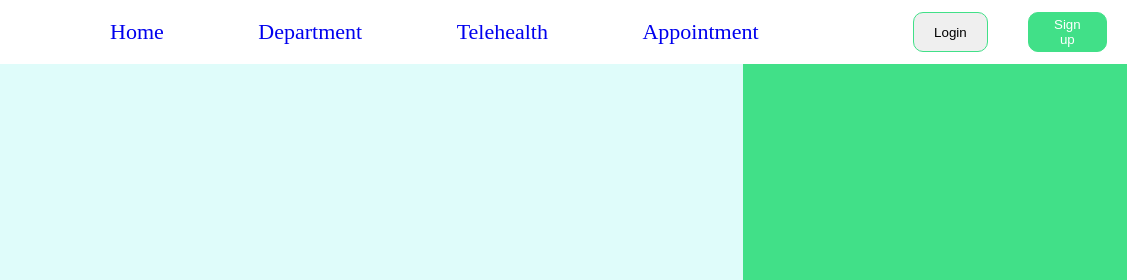
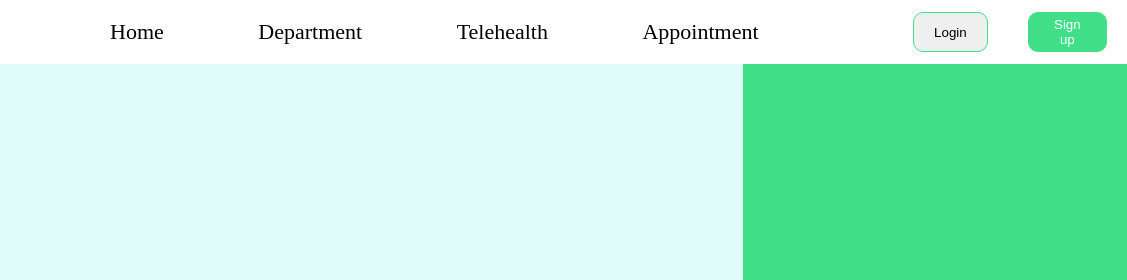
Before and after one commit to Dinmasia003/build-sprint-practice3, a plain HTML site: page index.html in a window 1280 px wide. Shown: the top 280 px of the page, 153-1280 px from the left. Drawn offline with Linux system fonts and the light colour scheme.

Commit message:
another update

```diff
--- a/styles1.css
+++ b/styles1.css
@@ -19,7 +19,7 @@
 }
 
 a{
-  /* color: #000; */
+  color: #000;
   text-decoration: none;
   display: flex;
   justify-content: space-between;
```
